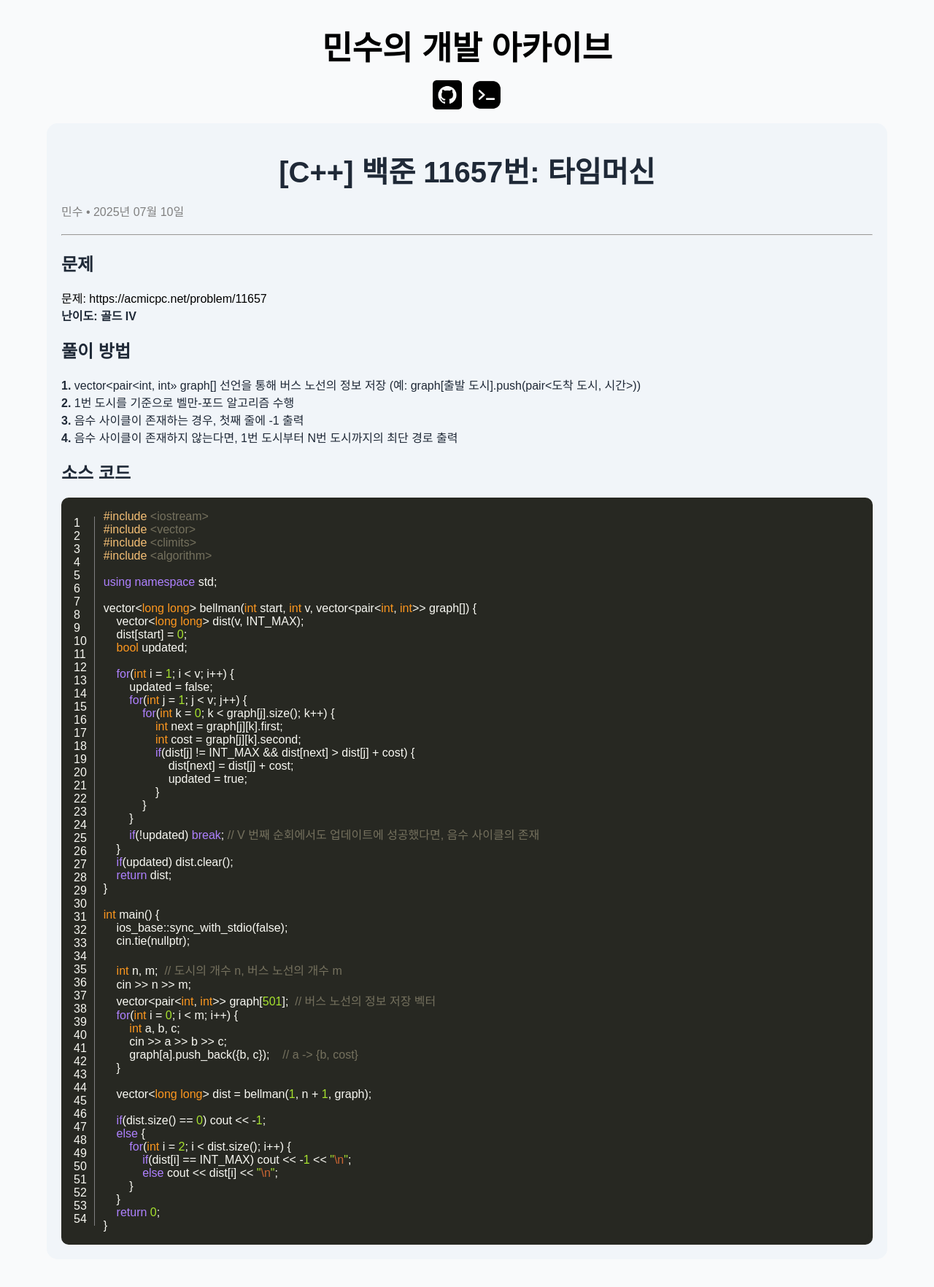
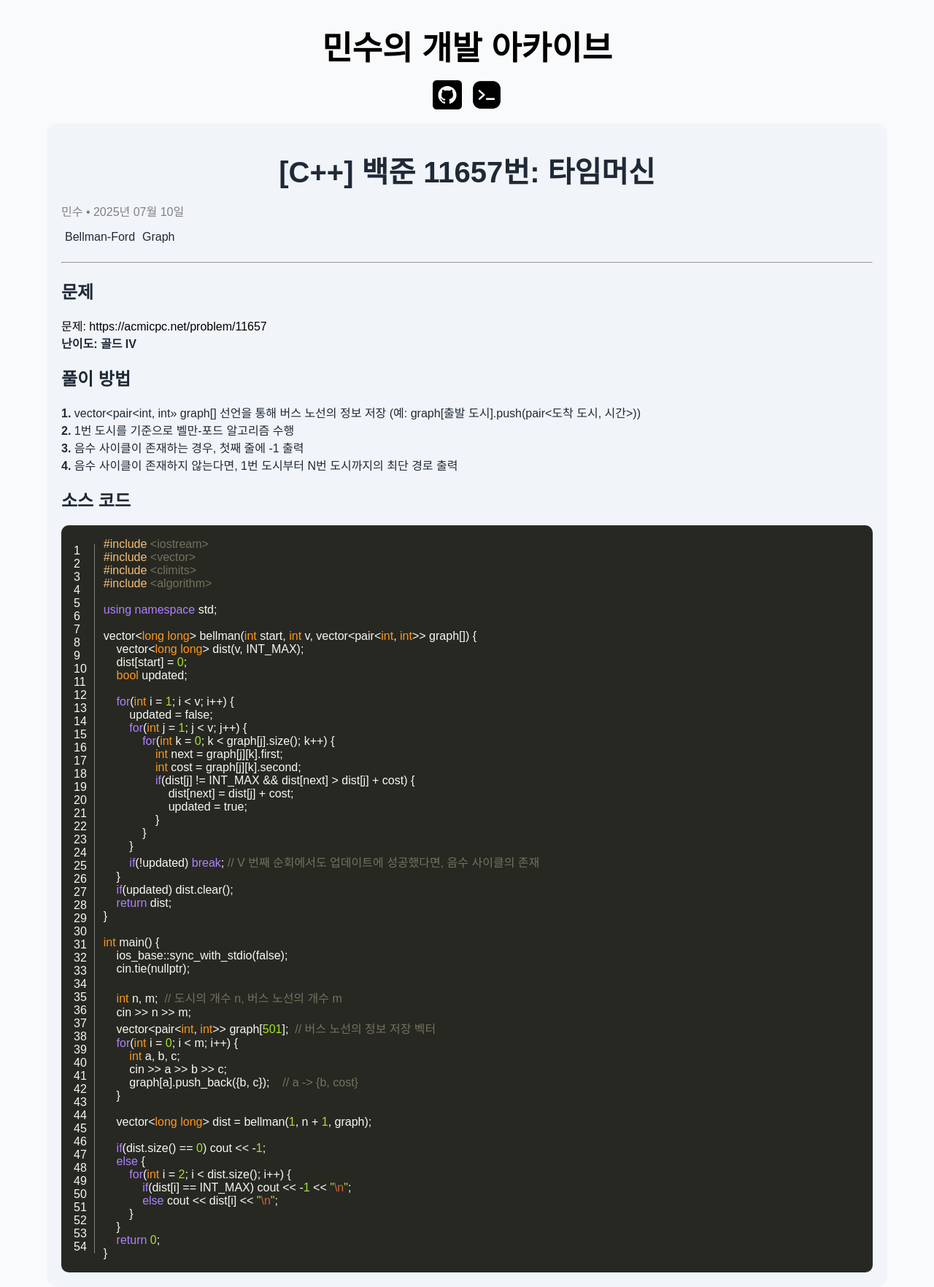
Before and after one commit to minsk601/minsk601.github.io, a Jekyll site: the page built from _posts/2025-07-10-PS-BOJ11657.markdown, in a window 1280 px wide. Shown: the whole page at 73% size. Built offline with Jekyll 4.4.1, drawn with Linux system fonts in a browser that asks for light colours; some web fonts are replaced; comment, search, counter and statistics services are not loaded; before the commit the page ends 1726 px from its top, so only the background shows below that.

Commit message:
Edit | Scroll for codeblock

```diff
--- a/_layouts/post.html
+++ b/_layouts/post.html
@@ -5,6 +5,13 @@ layout: default
 <article class="post">
     <h1>{{ page.title }}</h1>
     <p class="post-date">{{ site.author }} • {{ page.date | date: "%Y년 %m월 %d일" }}</p>
+
+    <ul class="post-tags">
+        {% for tag in page.tags %}
+        <li>{{ tag }}</li>
+        {% endfor %}
+    </ul>
+
     <hr />
     <div class="markdown-body">
         {{ content }}
--- a/assets/css/style.css
+++ b/assets/css/style.css
@@ -111,6 +111,16 @@ hr {
     color: black;
 }
 
+.post-tags {
+    margin-top: 10px;
+    list-style: none;
+    display: flex;
+}
+
+.post-tags li {
+    margin: 5px;
+}
+
 .utterances { margin-top: 3rem; }
 .utterances-frame {
   border-radius: 10px;
--- a/assets/css/syntax.css
+++ b/assets/css/syntax.css
@@ -98,4 +98,11 @@
 .highlight {
   padding: 5px;
   border-radius: 10px;
+  overflow-x: auto;
+  -webkit-overflow-scrolling: touch;
 }
+
+.highlight pre {
+  white-space: pre;
+  overflow-x: auto;
+}
```
